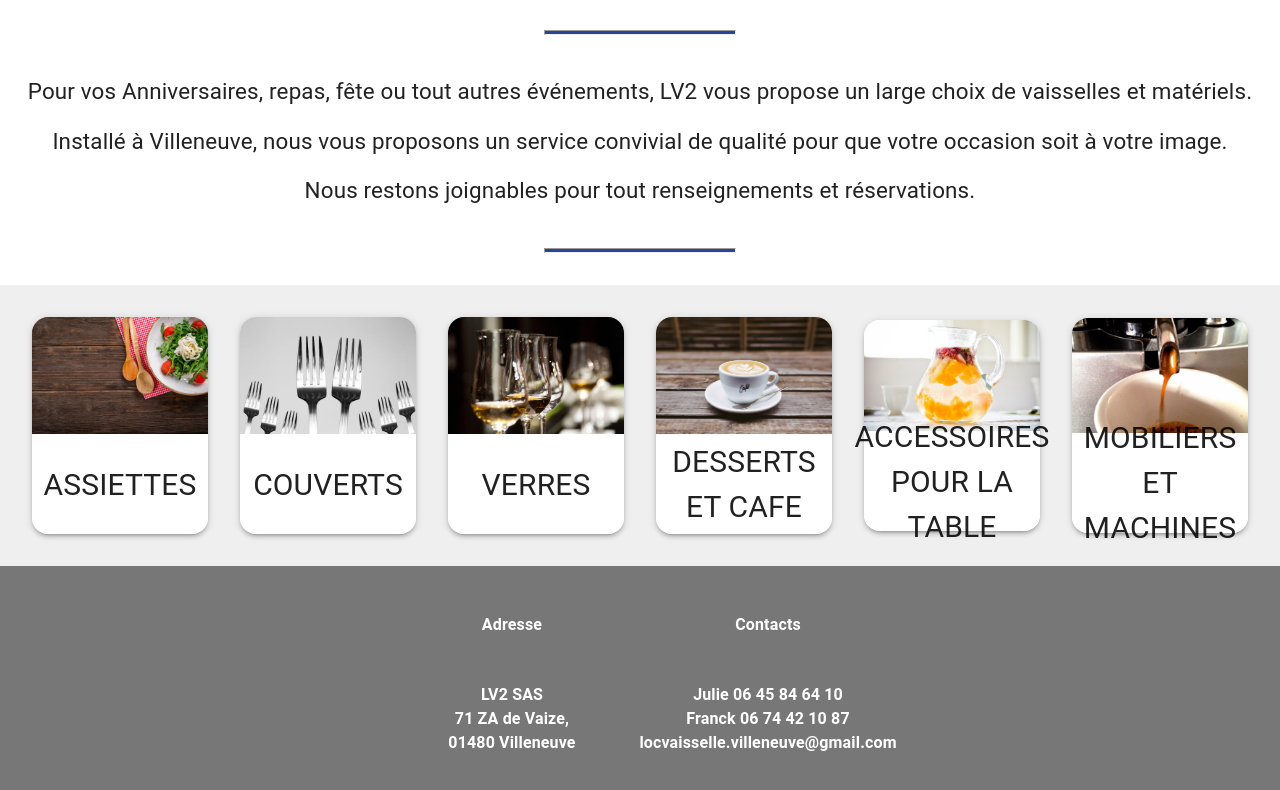
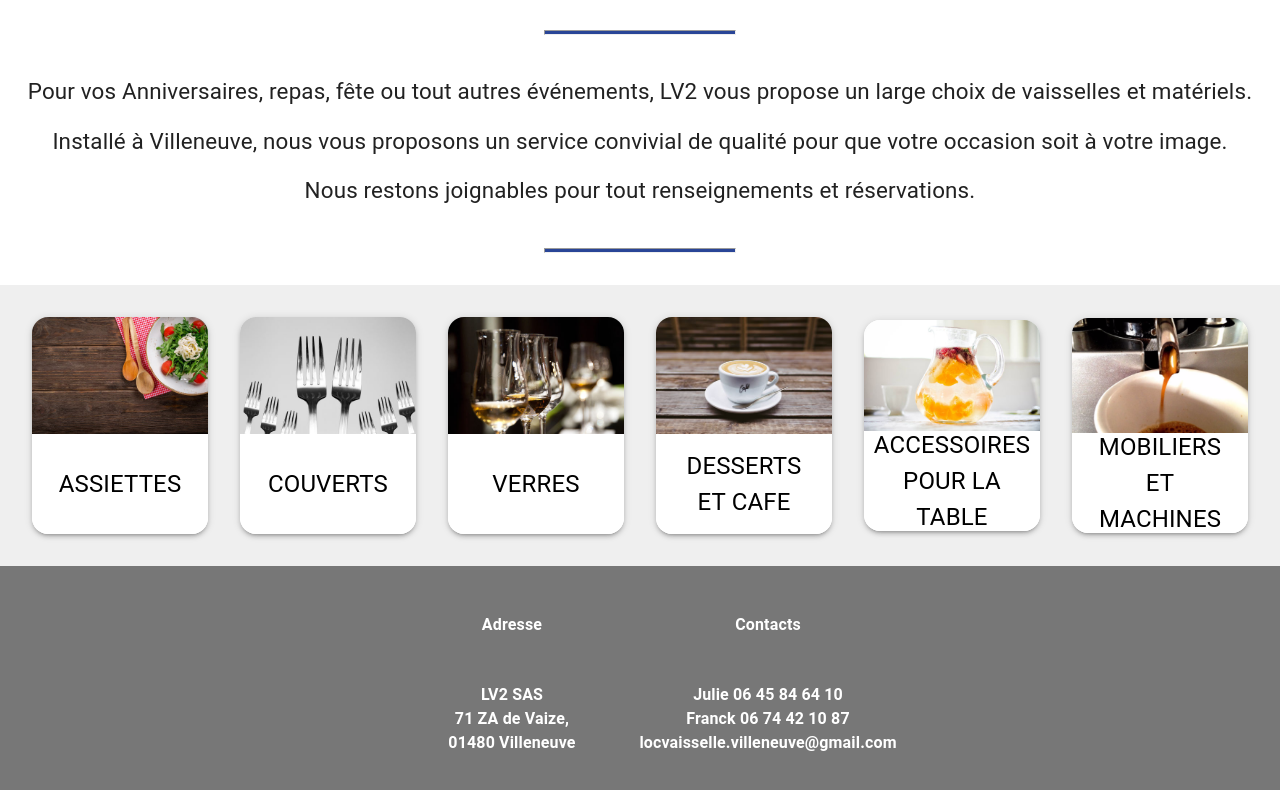
Before and after one commit to GaelMGN/villeneuve, a React (Vite) app: page / in a window 1280 px wide. Shown: the part 802-1592 px from the top of the page. Built offline with nearby package versions, Linux system fonts and the light colour scheme.

Commit message:
feat: working menu and navlink for each product

```diff
--- a/src/components/Card.tsx
+++ b/src/components/Card.tsx
@@ -1,4 +1,5 @@
 import { Box } from '@mui/material';
+import { NavLink } from 'react-router-dom';
 
 type Props = {
   title: string;
@@ -9,6 +10,10 @@ export function Card(props: Props) {
   const { title, image } = props;
 
   return (
+    <NavLink
+      to={`/produits/${title.split('_')[0].toLowerCase()}`}
+      style={{ textDecoration: 'none', color: 'black' }}
+    >
       <Box
         display='flex'
         flexDirection='column'
@@ -27,7 +32,8 @@ export function Card(props: Props) {
         onMouseOut={(e) => {
           e.currentTarget.style.transition = '0.3s';
           e.currentTarget.style.transform = 'translateY(0)';
-      }}>
+        }}
+      >
         <img
           src={image}
           alt={title}
@@ -46,9 +52,11 @@ export function Card(props: Props) {
           padding='1rem'
           borderRadius='1rem'
           bgcolor='white'
-        fontSize={{ xs: '40px', md: '18px', lg: '30px' }}>
+          fontSize={{ xs: '2.2rem', md: '1.1rem', lg: '1.5rem' }}
+        >
           <p>{title.replaceAll('_', ' ')}</p>
         </Box>
       </Box>
+    </NavLink>
   );
 }
--- a/src/components/Header.tsx
+++ b/src/components/Header.tsx
@@ -1,8 +1,29 @@
-import { Box, Button } from '@mui/material';
+import { Box, Button, Menu, MenuItem } from '@mui/material';
 import logo from '../assets/logos/logo_lv2.png';
 import { NavLink } from 'react-router-dom';
+import { useState } from 'react';
 
 export function Header() {
+  const products: string[] = [
+    'Assiettes',
+    'Couverts',
+    'Verres',
+    'Desserts et café',
+    'Accessoires pour la table',
+    'Mobiliers et machines',
+  ];
+
+  const [anchorEl, setAnchorEl] = useState<Element | null>(null);
+  const open: boolean = !!anchorEl;
+
+  const handleClick = (event: any) => {
+    setAnchorEl(event.currentTarget);
+  };
+
+  const handleClose = () => {
+    setAnchorEl(null);
+  };
+
   return (
     <Box
       display='flex'
@@ -13,10 +34,17 @@ export function Header() {
       position='fixed'
       top='0'
       bgcolor='white'
-      zIndex={1}>
+      ù
+      zIndex={1}
+    >
       <NavLink to='/' style={{ width: '100px', marginLeft: '3rem' }}>
         <Button sx={{ borderRadius: '15%' }}>
-          <img src={logo} alt='Logo Location Vaisselle Villeneuve' width='100%' height='100%' />
+          <img
+            src={logo}
+            alt='Logo Location Vaisselle Villeneuve'
+            width='100%'
+            height='100%'
+          />
         </Button>
       </NavLink>
       <Box
@@ -25,20 +53,44 @@ export function Header() {
         alignItems='center'
         width='180px'
         height='100%'
-        marginRight='3rem'>
-        <NavLink to='/Produits'>
+        marginRight='3rem'
+      >
         <Button
           sx={{
             borderRadius: '15%',
-            }}>
+          }}
+          onClick={handleClick}
+          onMouseEnter={handleClick}
+        >
           Locations
         </Button>
+        <Menu
+          id='basic-menu'
+          anchorEl={anchorEl}
+          open={open}
+          onClose={handleClose}
+          MenuListProps={{ onMouseLeave: handleClose }}
+          disableScrollLock
+        >
+          {products.map((product) => (
+            <NavLink
+              style={{ textDecoration: 'none', color: 'black' }}
+              to={`/produits/${product.split(' ')[0].toLowerCase()}`}
+              key={product}
+            >
+              {/* remove link style */}
+              <MenuItem sx={{ justifyContent: 'center' }} onClick={handleClose}>
+                {product.toUpperCase()}
+              </MenuItem>
             </NavLink>
-        <NavLink to='/Contact'>
+          ))}
+        </Menu>
+        <NavLink to='/contact'>
           <Button
             sx={{
               borderRadius: '15%',
-            }}>
+            }}
+          >
             Contact
           </Button>
         </NavLink>
--- a/src/main.tsx
+++ b/src/main.tsx
@@ -16,7 +16,7 @@ ReactDOM.createRoot(document.getElementById('root') as HTMLElement).render(
       <Routes>
         <Route index element={<Accueil />} />
         <Route path='/Contact' element={<Contact />} />
-        <Route path='/Produits' element={<Produits />} />
+        <Route path='/produits' element={<Produits />} />
       </Routes>
       <Footer />
     </Router>
```
Lines whose indentation alone changed are shown as unchanged.
